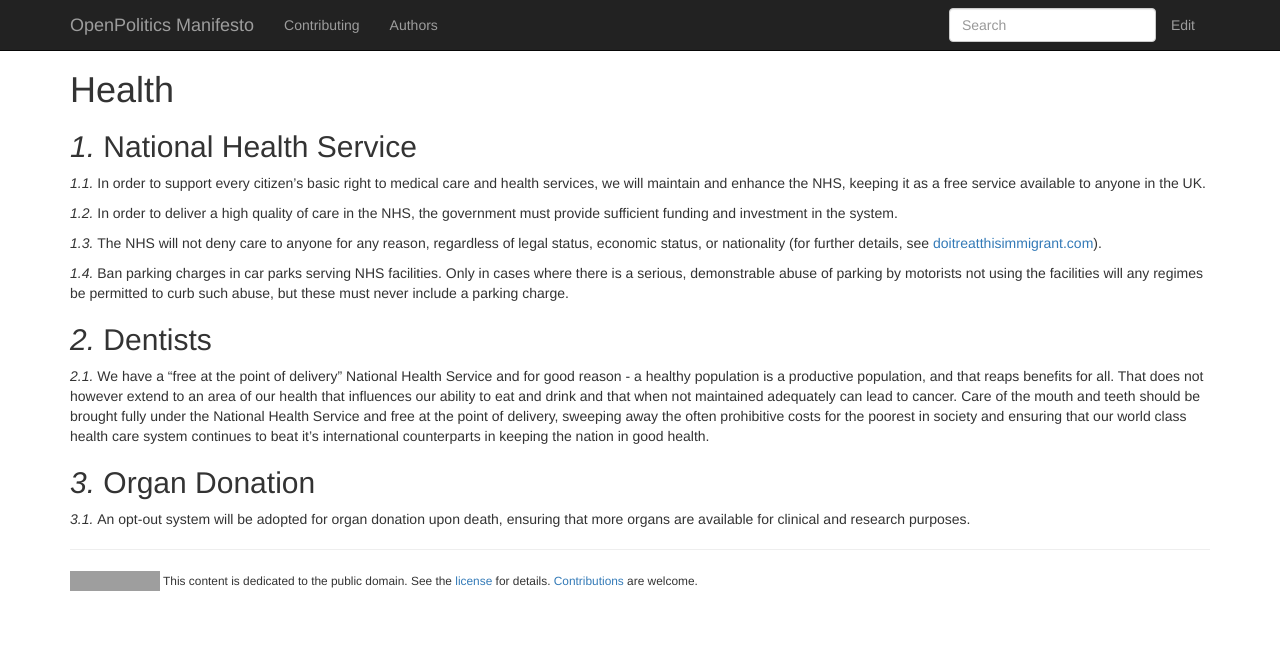
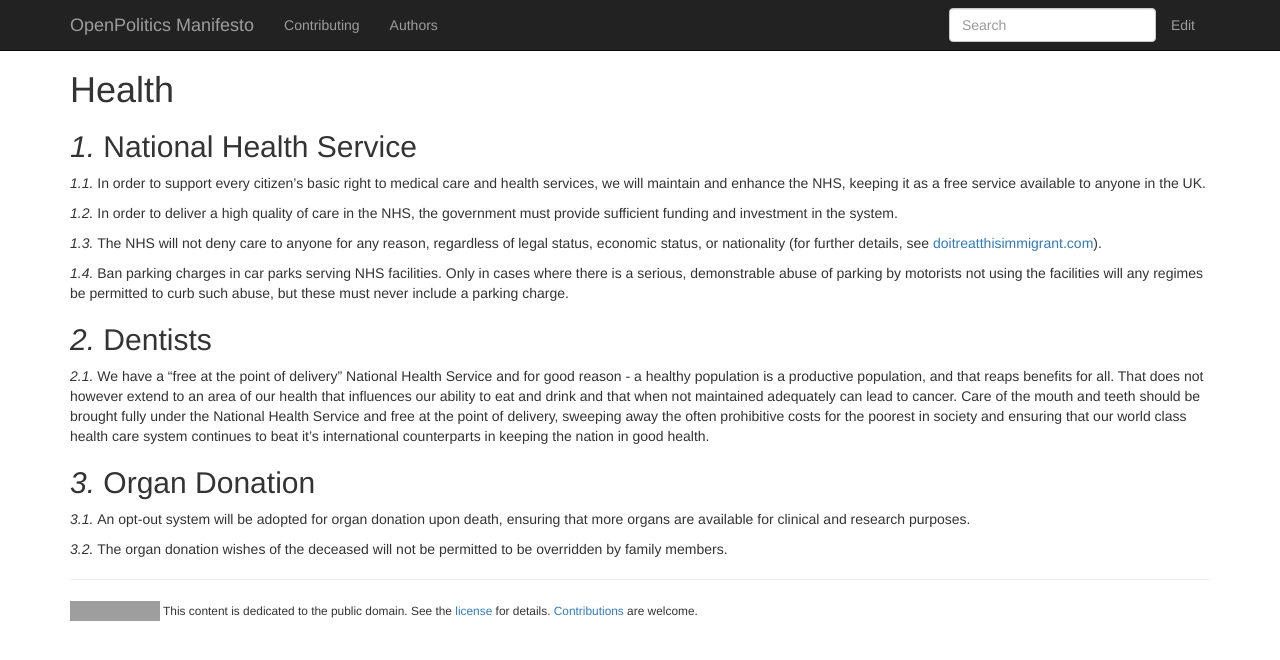
Before and after one commit to openpolitics/manifesto, a Jekyll site: the page built from health.md, in a window 1280 px wide. Shown: the top 660 px of the page. Built offline with Jekyll 4.4.1, drawn with Linux system fonts in a browser that asks for light colours; nearby versions of some CDN libraries; grey boxes are pictures that could not be loaded.

Commit message:
No overrides

```diff
--- a/health.md
+++ b/health.md
@@ -22,3 +22,5 @@ Care of the mouth and teeth should be brought fully under the National Health Se
 ## Organ Donation
 
 An opt-out system will be adopted for organ donation upon death, ensuring that more organs are available for clinical and research purposes.
+
+The organ donation wishes of the deceased will not be permitted to be overridden by family members.
```
